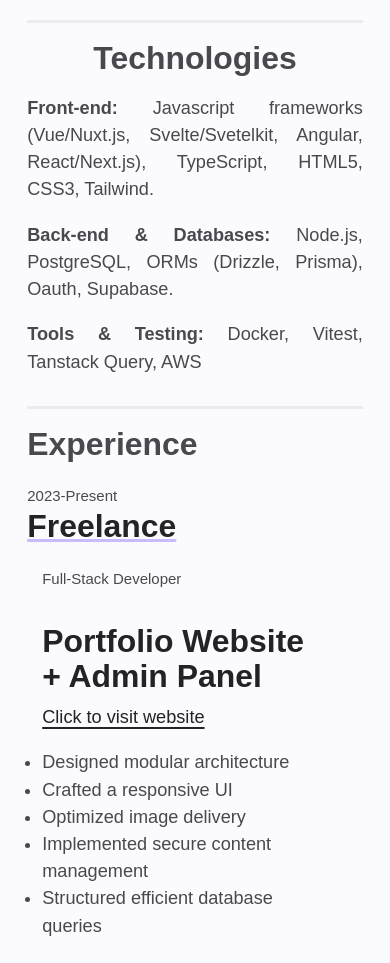
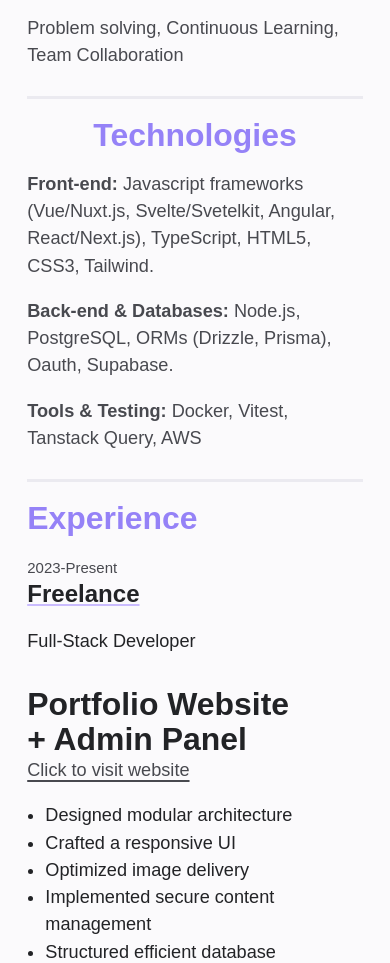
Before and after one commit to watchlar2000/homepage, a plain HTML site: page index.html in a window 390 px wide. Shown: the part 1037-2000 px from the top of the page. Drawn offline with Linux system fonts and the light colour scheme.

Commit message:
feat: update style.css to make homepage responsive

```diff
--- a/style.css
+++ b/style.css
@@ -38,7 +38,7 @@ ol[role='list'] {
 
 ul[class],
 ol[class] {
-  padding: 0;
+  padding-left: var(--space-s);
 }
 
 body,
@@ -123,7 +123,7 @@ img:not([alt]) {
   --space-2xl-3xl: clamp(4.5rem, 3.4565rem + 5.2174vw, 7.5rem);
 
   /* Custom pairs */
-  --space-3xl-xl: clamp(3.75rem, 7.7935rem + -5.2174vw, 6.75rem);
+  --space-3xl-2xl: clamp(5rem, 7.3587rem + -3.0435vw, 6.75rem);
 
   --color-dark: #222326;
   --color-light: #fbfafc;
@@ -175,7 +175,7 @@ h3 {
 }
 
 :is(h4, h5, h6) {
-  font-size: var(--step-2);
+  font-size: var(--step-1);
 }
 
 :is(a) {
@@ -211,19 +211,19 @@ h3 {
 .fh {
   display: flex;
   flex-direction: row;
+  gap: var(--space-m);
   justify-content: space-between;
 }
 
 .fv {
   display: flex;
   flex-direction: column;
-  justify-content: space-between;
+  gap: var(--space-m);
 }
 
 .resume__block {
   border-bottom: 3px solid var(--border-color);
-  padding-bottom: 30px;
-  margin-bottom: 15px;
+  padding-bottom: var(--space-m);
 }
 
 @media screen and (max-width: 576px) {
@@ -252,9 +252,10 @@ h3 {
 
 .contact-info__header {
   color: var(--primary-text-color);
-  margin-bottom: var(--space-);
   text-decoration-color: var(--text-decoration-color);
   text-decoration-line: underline;
+  text-underline-offset: 0.23lh;
+  text-decoration-thickness: 0.15ex;
 }
 
 .contact-info__sub-header {
@@ -307,7 +308,7 @@ h3 {
 
 .contact-info__avatar {
   border-radius: 50%;
-  width: var(--space-2xl-3xl);
+  width: var(--space-3xl-2xl);
   height: auto;
   object-fit: cover;
   border: 4px solid;
@@ -341,14 +342,13 @@ h3 {
 }
 
 .skills__header {
-  color: var(--secondary-text-color);
+  color: var(--icon-color);
   text-align: center;
-  margin-bottom: 15px;
+  /* margin-bottom: 15px; */
 }
 
 .skills__text {
   color: var(--secondary-text-color);
-  text-align: justify;
 }
 
 .experiences {
@@ -357,9 +357,7 @@ h3 {
 }
 
 .experiences__header {
-  color: var(--secondary-text-color);
-  text-align: left;
-  margin-bottom: 20px;
+  color: var(--icon-color);
 }
 
 .experiences__company-header-durability {
@@ -377,29 +375,6 @@ h3 {
   margin-bottom: 20px;
 }
 
-.experiences__company-project {
-  margin-left: 15px;
-  margin-bottom: 25px;
-}
-
-.experiences__company-project-role {
-  color: var(--durability-text-color);
-  text-align: left;
-  margin-bottom: 10px;
-  font-size: 15px;
-}
-
-.experiences__company-project-name {
-  color: var(--primary-text-color);
-  text-align: left;
-  margin-bottom: 10px;
-}
-
-.experiences__company-project-responsibilities {
-  color: var(--secondary-text-color);
-  padding-left: 20px;
-}
-
 .additional-info {
   flex: 1 1 40%;
 }
@@ -409,7 +384,7 @@ h3 {
 }
 
 .additional-info__education-header {
-  color: var(--secondary-text-color);
+  color: var(--icon-color);
   text-align: left;
   margin-bottom: 20px;
 }
@@ -436,7 +411,7 @@ h3 {
 }
 
 .additional-info__languages-header {
-  color: var(--secondary-text-color);
+  color: var(--icon-color);
   text-align: left;
   margin-bottom: 20px;
 }
@@ -460,3 +435,7 @@ h3 {
 .flow > * + * {
   margin-block-start: var(--flow-space, 1em);
 }
+
+.experiences__company-project-link {
+  color: var(--durability-text-color);
+}
```
